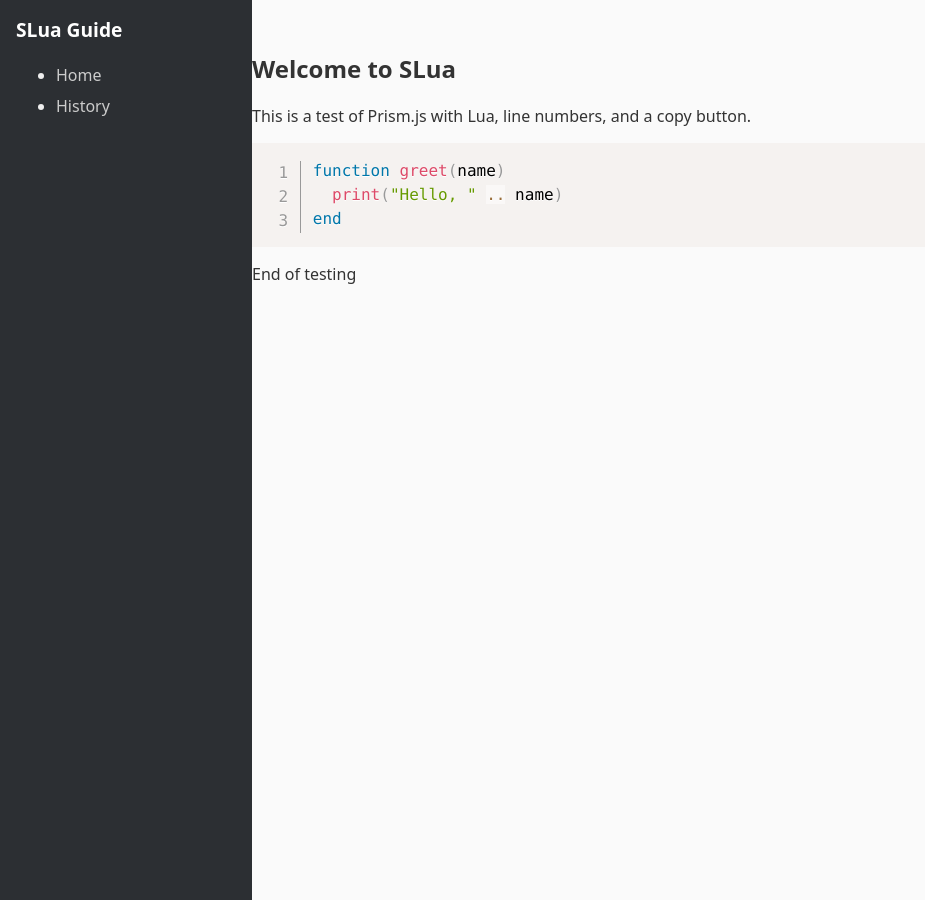
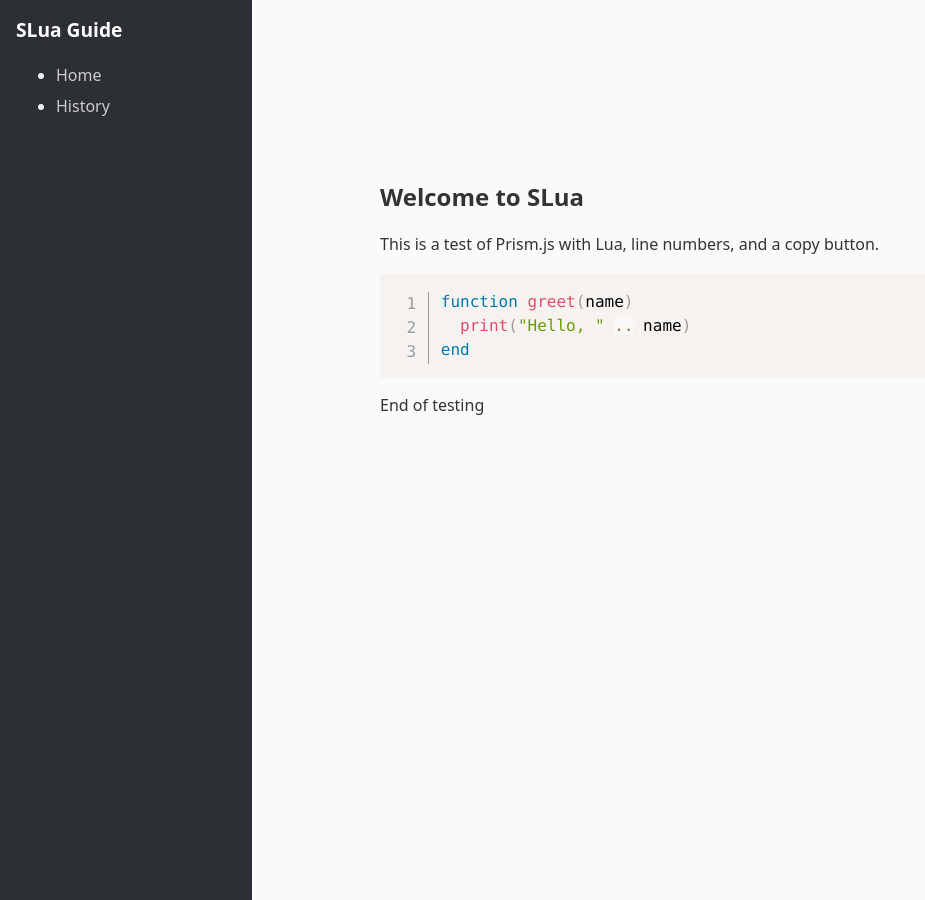
Before and after one commit to Suzanna-Linn/slua, a Jekyll site: the page built from docs/index.md, in a window 1280 px wide. Shown: the whole page, without its empty margins (0-925 px from the left). Built offline with Jekyll 4.4.1, drawn with Linux system fonts in a browser that asks for light colours; nearby versions of some CDN libraries; comment, search, counter and statistics services are not loaded.

Commit message:
Update style.css

```diff
--- a/docs/assets/style.css
+++ b/docs/assets/style.css
@@ -39,9 +39,19 @@
 
 .content {
   margin-left: 220px;
-  padding: 2rem;
+  padding: 10rem;
   max-width: 900px;
   flex: 1;
+}
+
+h3, h4, h5, h6 {
+  margin-top: 2.5em; /* space before each heading */
+  margin-bottom: 0.5em; /* optional: a little space after */
+}
+
+p {
+  margin-bottom: 1.2em; /* adds vertical space after each paragraph */
+  text-align: justify;
 }
 
 pre.line-numbers {
```
